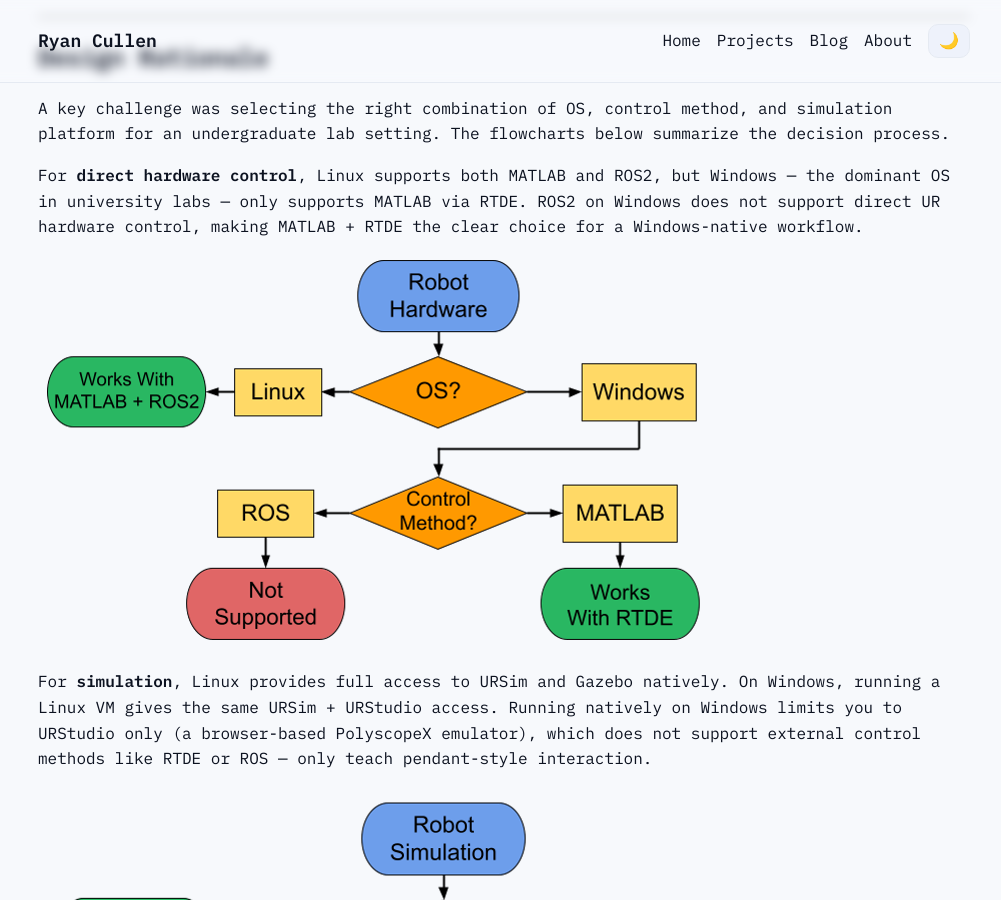
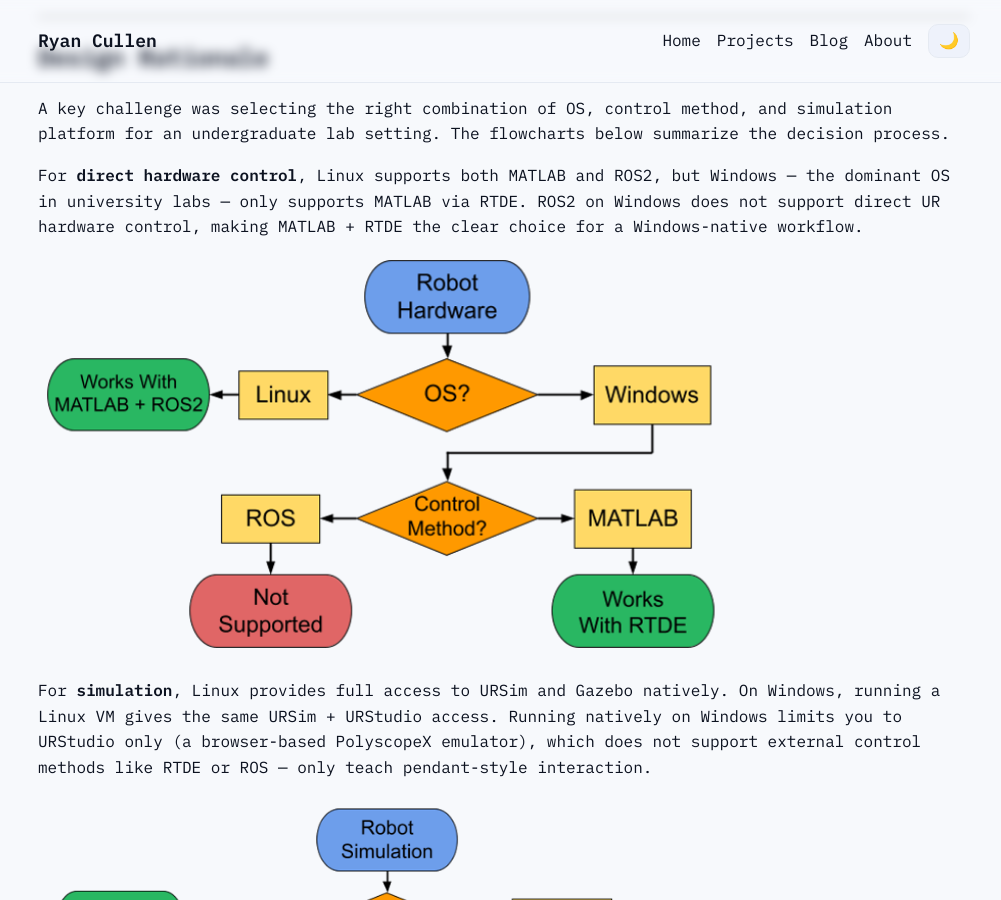
Before and after one commit to ryantcullen/ryantcullen.github.io, a Jekyll site: the page built from projects/carelab-labs.md, in a window 1280 px wide and 900 px high, scrolled down 647 px. Shown: the whole window, without its empty margins (136-1137 px from the left). Built offline with Jekyll 4.4.1, drawn with Linux system fonts in a browser that asks for light colours.

Commit message:
Update carelab-labs.md
Changed picture picture sizes.

```diff
--- a/projects/carelab-labs.md
+++ b/projects/carelab-labs.md
@@ -22,11 +22,11 @@ A key challenge was selecting the right combination of OS, control method, and s
 
 For **direct hardware control**, Linux supports both MATLAB and ROS2, but Windows — the dominant OS in university labs — only supports MATLAB via RTDE. ROS2 on Windows does not support direct UR hardware control, making MATLAB + RTDE the clear choice for a Windows-native workflow.
 
-![Hardware control platform selection flowchart]({{ '/assets/images/carelab/hardware_flowchart.png' | relative_url }})
+<img src="{{ '/assets/images/carelab/hardware_flowchart.png' | relative_url }}" alt="Hardware control platform selection flowchart" style="width: 75%;">
 
 For **simulation**, Linux provides full access to URSim and Gazebo natively. On Windows, running a Linux VM gives the same URSim + URStudio access. Running natively on Windows limits you to URStudio only (a browser-based PolyscopeX emulator), which does not support external control methods like RTDE or ROS — only teach pendant-style interaction.
 
-![Simulation platform selection flowchart]({{ '/assets/images/carelab/sim_flowchart.png' | relative_url }})
+<img src="{{ '/assets/images/carelab/sim_flowchart.png' | relative_url }}" alt="Simulation platform selection flowchart" style="width: 75%;">
 
 The final architecture uses **MATLAB + RTDE on Windows** for hardware control, with **URSim in a Linux VM** for simulation and **URStudio** for quick pose exploration.
 
```
